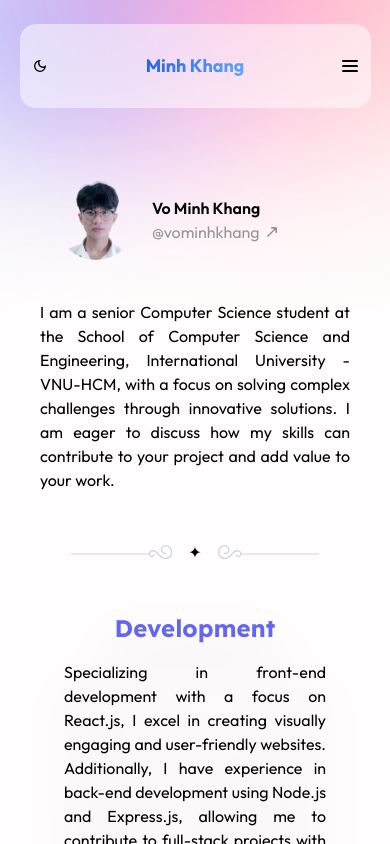
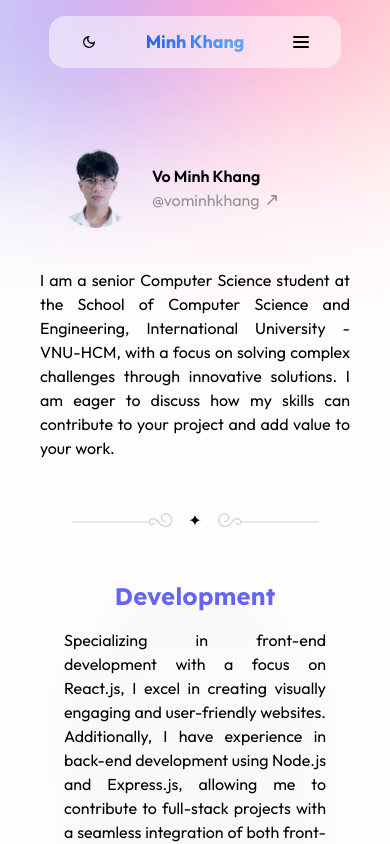
Before and after one commit to leaser019/my-portfolio, a Next.js app: page / in a window 390 px wide. Shown: the top 844 px of the page. Built offline with nearby package versions, Linux system fonts and the light colour scheme.

Commit message:
fix: refactor Header component for improved language switching and theme toggling

```diff
--- a/components/Header.jsx
+++ b/components/Header.jsx
@@ -1,14 +1,15 @@
 /* eslint-disable @next/next/no-img-element */
 import { useState, useEffect, useRef } from 'react';
+
 import { useRouter } from 'next/router';
 import { useTheme } from 'next-themes';
+import Image from 'next/image';
 import Link from 'next/link';
 import { MdOutlineLightMode, MdOutlineDarkMode } from 'react-icons/md';
-import LanguageSwitcher from './LanguageSwitcher';
-import { useTranslation } from 'next-i18next';
+import { IoMdArrowDropdown } from 'react-icons/io';
+import { FaGlobe, FaGlobeAmericas } from 'react-icons/fa';
 
 const Header = () => {
-  const { t } = useTranslation('common');
   const { systemTheme, theme, setTheme } = useTheme();
   const router = useRouter().asPath;
   const [mounted, setMounted] = useState(false);
@@ -21,6 +22,11 @@ const Header = () => {
   const [isScrolled, setIsScrolled] = useState(false);
   let [open, setOpen] = useState(false);
   const touchRef = useRef();
+
+  const changeLanguage = (lng) => {
+    i18n.changeLanguage(lng);
+    router.push(router.pathname, router.asPath, { locale: lng });
+  };
 
   const clickHandler = (link) => {
     if (router != link) {
@@ -70,16 +76,13 @@ const Header = () => {
       ref={touchRef}
       className={`${
         isScrolled && 'bg-opacity-[0.5] shadow-md drop-shadow-lg '
-      } font-medium duration-500 bg-opacity-50 transition-all linear z-40 dark:text-white w-[90%] sm:w-[85%] md:w-[80%] lg:w-[70%] xl:w-[60%] max-w-6xl mx-auto  bg-white dark:bg-[#35353579] ${
+      } font-medium duration-500 bg-opacity-50 transition-all linear z-40 dark:text-white w-[75%] sm:w-[75%] md:w-[70%] lg:w-[55%] xl:w-[50%] max-w-6xl mx-auto  bg-white dark:bg-[#35353579] ${
         open && 'dark:bg-[#000] bg-opacity-100'
-      } drop-shadow-xs backdrop-blur-sm top-6 sticky rounded-2xl py-3`}
+      } drop-shadow-xs backdrop-blur-sm top-4 sticky rounded-2xl`}
     >
-      <div className="flex justify-between md:space-x-8 lg:space-x-10 xl:space-x-12 md:flex items-center place-items-center md:justify-center py-1 md:py-1 px-3 md:px-4 lg:px-6">
-        <div className="select-none order-2 md:order-1 cursor-pointer flex items-center text-gray-800 px-2 md:px-3">
-          <Link
-            href={'/'}
-            className="md:space-x-6 lg:space-x-8 py-3 md:py-0 px-6 md:px-0"
-          >
+      <div className="flex justify-between md:space-x-10 lg:space-x-12 xl:space-x-16 md:flex items-center place-items-center md:justify-center py-3 md:px-10 px-8">
+        <div className="select-none order-2 md:order-1 cursor-pointer flex items-center text-gray-800">
+          <Link href={'/'} className="">
             <div className="select-none order-2 md:order-1 cursor-pointer flex items-center text-gray-800">
               <div className="select-none order-2 md:order-1 cursor-pointer flex items-center text-gray-800">
                 <Link href="/" className="">
@@ -91,11 +94,7 @@ const Header = () => {
             </div>
           </Link>
         </div>
-        <div className="flex items-center space-x-2 md:order-last">
-          {mounted && (
-            <>
         {currentTheme === 'dark' ? (
-                <>
           <button
             onClick={() => {
               setTheme('light');
@@ -104,9 +103,7 @@ const Header = () => {
           >
             <MdOutlineLightMode className="w-4 h-4 " />{' '}
           </button>
-                </>
         ) : (
-                <>
           <button
             onClick={() => {
               setTheme('dark');
@@ -115,12 +112,8 @@ const Header = () => {
           >
             <MdOutlineDarkMode className="w-4 h-4" />{' '}
           </button>
-                </>
         )}
-            </>
-          )}
-          {/* <LanguageSwitcher /> */}
-        </div>
+
         <div
           onClick={() => setOpen(!open)}
           className="transition-all duration-500 ease-in order-3 text-lg flex flex-col space-y-[0.2rem]  cursor-pointer items-center font-semibold md:hidden"
@@ -149,10 +142,7 @@ const Header = () => {
           }`}
         >
           {Links.map((link) => (
-            <li
-              key={link.name}
-              className="md:ml-8 text-base md:my-0 my-7 px-4 md:px-0"
-            >
+            <li key={link.name} className="md:ml-8 text-base md:my-0 my-7">
               <Link
                 href={link.link}
                 onClick={() => clickHandler(`${link.name}`)}
```
Lines whose indentation alone changed are shown as unchanged.
